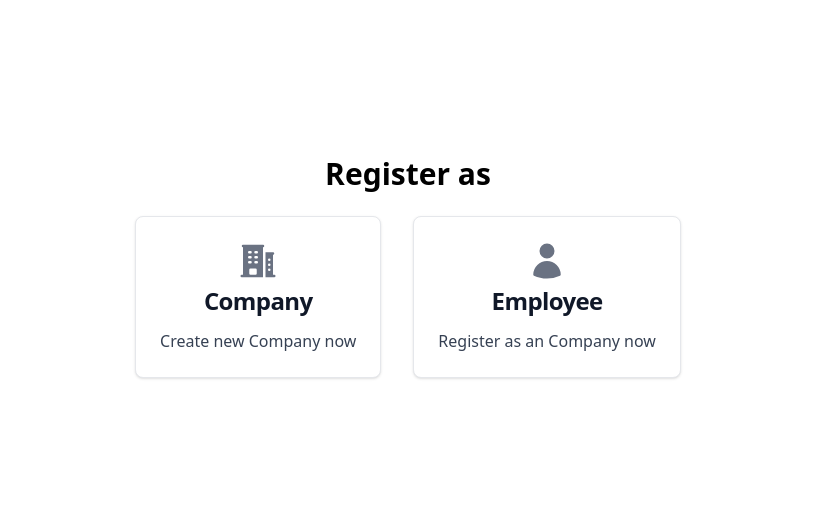
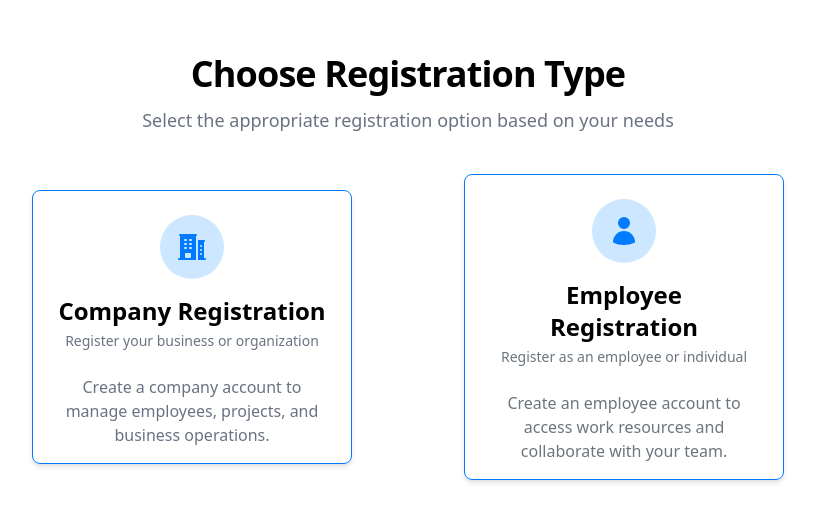
Before and after one commit to yassinemili/unityClient, a React (Vite) app: page /register in a window 1280 px wide. Shown: the part 133-654 px from the top of the page, without its empty margins (232-1047 px from the left). Built offline with nearby package versions, Linux system fonts and the light colour scheme.

Commit message:
adding the styles template and fixing small devices styles

```diff
--- a/src/layouts/AuthLayout.jsx
+++ b/src/layouts/AuthLayout.jsx
@@ -2,7 +2,7 @@ import { Outlet } from "react-router-dom";
 
 const AuthLayout = () => {
   return (
-    <div className="flex justify-center items-center min-h-screen bg-gray-100">
+    <div className="flex justify-center items-center min-h-screen bg-neutral-100">
       <div className="w-full max-w-md bg-white p-6 shadow-md rounded-md">
         <Outlet />
       </div>
--- a/src/layouts/RegisterLayout.jsx
+++ b/src/layouts/RegisterLayout.jsx
@@ -6,39 +6,73 @@ const RegisterLayout = () => {
   const showChoices = location.pathname === "/register";
 
   return (
-    <div className="min-h-screen flex flex-col items-center justify-center p-6">
+    <div className="flex min-h-screen flex-col justify-center items-center px-6 py-12 lg:px-8">
       {showChoices ? (
         <>
-          <h1 className="text-3xl font-bold mb-6">Register as</h1>
-          <div className="flex items-center justify-center flex-wrap gap-8">
+          <div className="w-full max-w-5xl mx-auto text-center mb-6 md:mb-10 px-4">
+            <h1 className="text-3xl md:text-4xl font-bold tracking-tight sm:text-5xl mb-3">
+              Choose Registration Type
+            </h1>
+            <p className="text-base md:text-lg text-gray-500 max-w-2xl mx-auto">
+              Select the appropriate registration option based on your needs
+            </p>
+          </div>
+
+          <div className="w-full max-w-4xl px-4 md:px-8">
+            <div className="grid grid-cols-1 md:grid-cols-2 place-items-center gap-6 md:gap-8">
               <Link
                 to="/register/company"
-              className="flex flex-col items-center gap-1 max-w-sm p-6 bg-white border border-gray-200 rounded-lg shadow-sm hover:bg-gray-100"
+                className="block transition-transform hover:scale-105"
               >
-              <BuildingOffice2Icon className="h-10 w-10 text-gray-500" />
-              <h5 className="mb-2 text-2xl font-bold tracking-tight text-gray-900 ">
-                Company
-              </h5>
-              <p className="font-normal text-gray-700 ">
-                Create new Company now
+                <div className="group h-full border-1 border-primary-500 rounded-lg shadow-md hover:border-accent-200 hover:shadow-xl max-w-xs transition-all duration-300 cursor-pointer overflow-hidden">
+                  <div className="text-center p-4 md:p-6">
+                    <div className="w-14 h-14 md:w-16 md:h-16 bg-primary-100 group-hover:bg-accent-100 rounded-full flex items-center justify-center mx-auto mb-3 md:mb-4 transition-all duration-300">
+                      <BuildingOffice2Icon className="h-7 w-7 md:h-8 md:w-8 text-primary-500 group-hover:text-accent-500 transition-all duration-300" />
+                    </div>
+                    <h2 className="text-xl md:text-2xl font-semibold">
+                      Company Registration
+                    </h2>
+                    <p className="text-gray-500 text-sm mt-1">
+                      Register your business or organization
                     </p>
+                  </div>
+                  <div className="text-center px-4 md:px-6 pb-4">
+                    <p className="text-gray-500 text-sm md:text-base">
+                      Create a company account to manage employees, projects,
+                      and business operations.
+                    </p>
+                  </div>
+                </div>
               </Link>
+
               <Link
                 to="/register/employee"
-              className="flex flex-col items-center gap-1 max-w-sm p-6 bg-white border border-gray-200 rounded-lg shadow-sm hover:bg-gray-100"
+                className="block transition-transform hover:scale-105"
               >
-              <UserIcon className="h-10 w-10 text-gray-500" />
-              <h5 className="mb-2 text-2xl font-bold tracking-tight text-gray-900 ">
-                Employee
-              </h5>
-              <p className="font-normal text-gray-700 ">
-                Register as an Company now
+                <div className="group h-full border-1 border-primary-500 rounded-lg shadow-md hover:border-accent-500 hover:shadow-xl max-w-xs transition-all duration-300 cursor-pointer overflow-hidden">
+                  <div className="text-center p-4 md:p-6">
+                    <div className="w-14 h-14 md:w-16 md:h-16 bg-primary-100 group-hover:bg-accent-100 rounded-full flex items-center justify-center mx-auto mb-3 md:mb-4  transition-all duration-300 ">
+                      <UserIcon className="h-7 w-7 md:h-8 md:w-8 text-primary-500 group-hover:text-accent-500 transition-all duration-300" />
+                    </div>
+                    <h2 className="text-xl md:text-2xl font-semibold">
+                      Employee Registration
+                    </h2>
+                    <p className="text-neutral-500 text-sm mt-1">
+                      Register as an employee or individual
                     </p>
+                  </div>
+                  <div className="text-center px-4 md:px-6 pb-4">
+                    <p className="text-neutral-500 text-sm md:text-base">
+                      Create an employee account to access work resources and
+                      collaborate with your team.
+                    </p>
+                  </div>
+                </div>
               </Link>
+            </div>
           </div>
         </>
       ) : (
-        // Render the child route (registration form)
         <Outlet />
       )}
     </div>
--- a/src/pages/login.jsx
+++ b/src/pages/login.jsx
@@ -40,26 +40,27 @@ export default function Login() {
     <div className="flex min-h-screen flex-col justify-center items-center px-6 py-12 lg:px-8">
       <div className="sm:mx-auto sm:w-full sm:max-w-sm">
         {/* Logo can be added here */}
-        <h2 className="mt-10 text-center text-2xl font-bold text-gray-900">
+        <h2 className="mt-10 text-center text-2xl font-bold text-neutral-900">
           Sign in to your account
         </h2>
       </div>
 
-      <div className="mt-10 sm:mx-auto sm:w-full sm:max-w-sm">
+      <div className="mt-10 sm:mx-auto w-full max-w-sm">
         <form onSubmit={handleSubmit(onSubmit)} className="space-y-6">
           <div>
             <label
               htmlFor="username"
-              className="block text-sm font-medium text-gray-900"
+              className="block text-sm font-medium text-neutral-900"
             >
               Username
             </label>
             <div className="mt-2">
               <input
                 id="username"
-                {...register("username")}
+                {...register("Username")}
                 type="text"
-                className="block w-full rounded-md bg-white px-3 py-1.5 text-base text-gray-900 outline-1 outline-gray-300 placeholder:text-gray-400 focus:outline-2 focus:outline-indigo-600 sm:text-sm"
+                placeholder="Username"
+                className="block w-full rounded-md bg-white px-3 py-1.5 text-base text-neutral-900 outline-1 outline-neutral-300 placeholder:text-neutral-400 focus:outline-2 focus:outline-indigo-600 sm:text-sm"
               />
             </div>
             {errors.username && (
@@ -71,7 +72,7 @@ export default function Login() {
             <div className="flex items-center justify-between">
               <label
                 htmlFor="password"
-                className="block text-sm font-medium text-gray-900"
+                className="block text-sm font-medium text-neutral-900"
               >
                 Password
               </label>
@@ -89,12 +90,13 @@ export default function Login() {
                 id="password"
                 {...register("password")}
                 type={showPassword ? "text" : "password"}
-                className="block w-full rounded-md bg-white px-3 py-1.5 text-base text-gray-900 outline-1 outline-gray-300 placeholder:text-gray-400 focus:outline-2 focus:outline-indigo-600 sm:text-sm"
+                placeholder="Password"
+                className="block w-full rounded-md bg-white px-3 py-1.5 text-base text-neutral-900 outline-1 outline-neutral-300 placeholder:text-neutral-400 focus:outline-2 focus:outline-indigo-600 sm:text-sm"
               />
               <button
                 type="button"
                 onClick={() => setShowPassword(!showPassword)}
-                className="absolute inset-y-0 right-2 flex items-center text-gray-500 hover:text-gray-700"
+                className="absolute inset-y-0 right-2 flex items-center text-neutral-500 hover:text-neutral-700 cursor-pointer"
               >
                 {showPassword ? (
                   <EyeSlashIcon className="w-5 h-5" />
```
Also changed, not shown: src/pages/registerations/CompanyRegister.jsx (+24 -16 lines), src/pages/registerations/EmployeeRegister.jsx (+18 -14 lines). Lines whose indentation alone changed are shown as unchanged.
